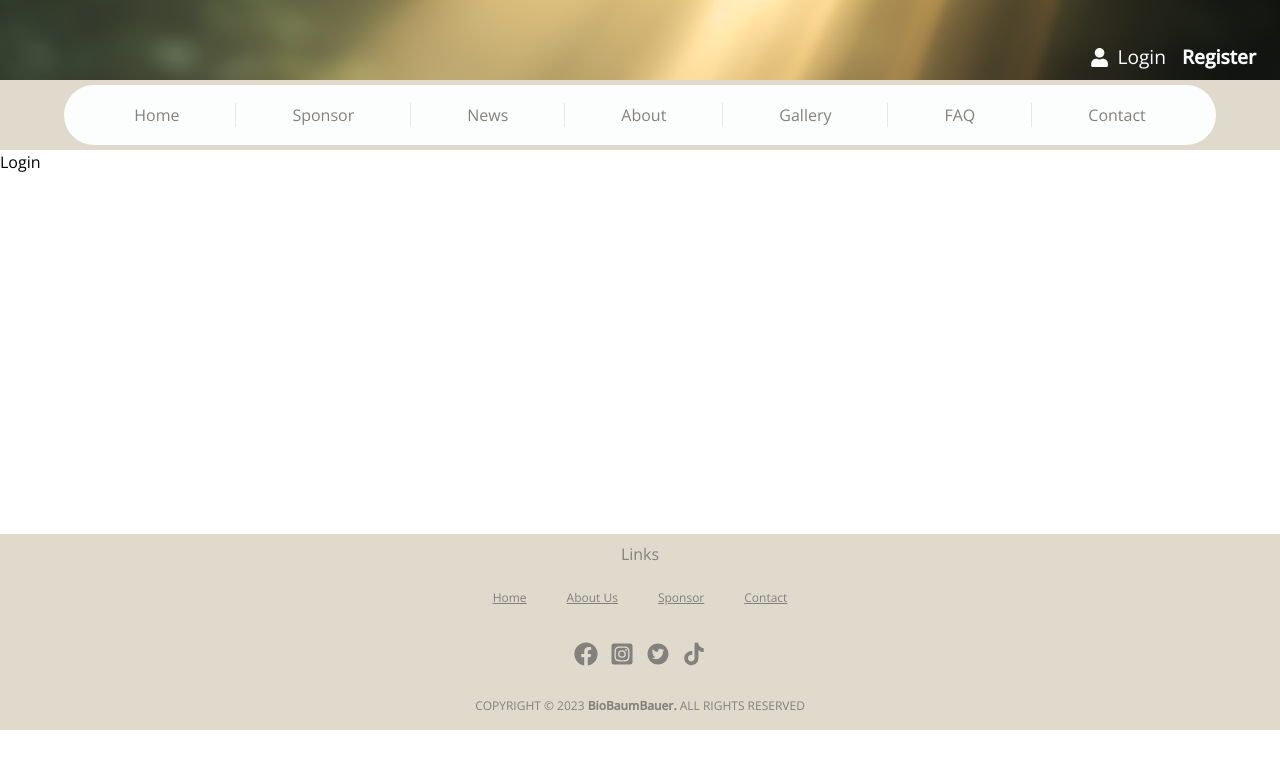
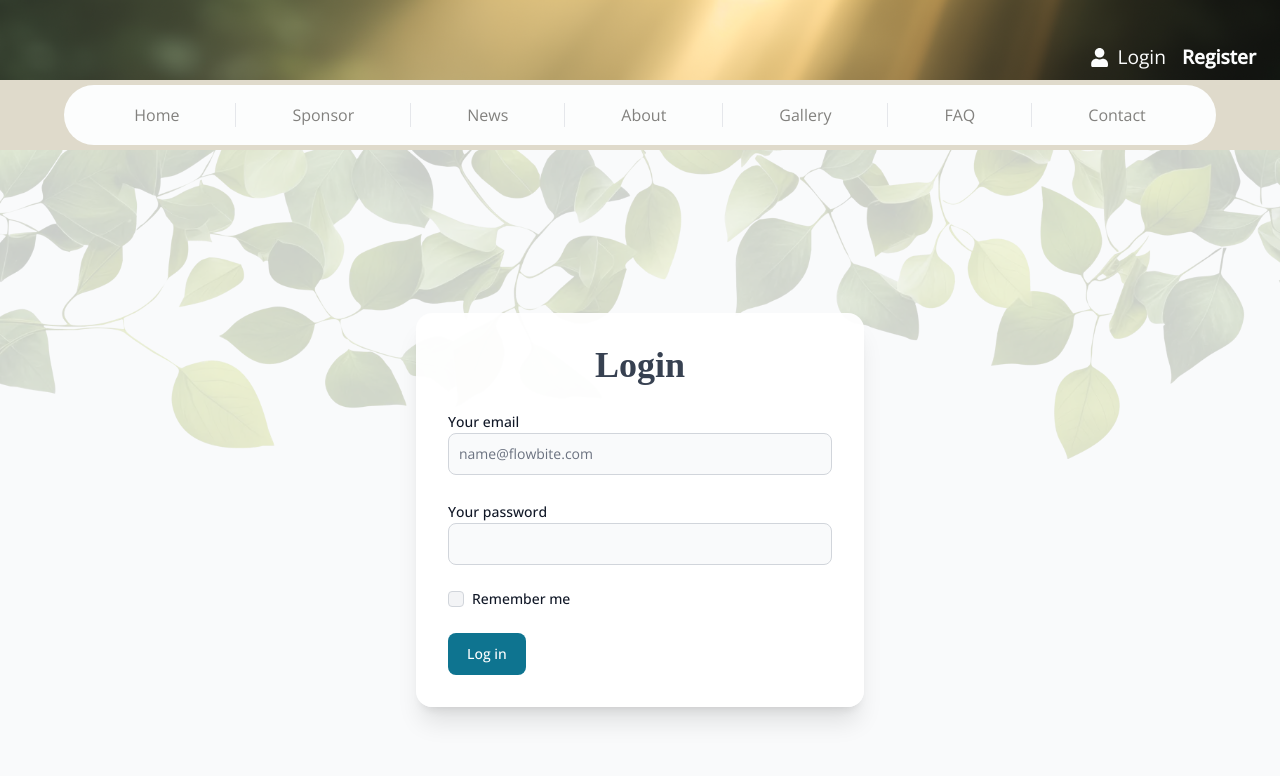
Before and after one commit to solawi-projects/baum-bauer-frontend, a React (Vite) app: page /login in a window 1280 px wide. Shown: the top 776 px of the page. Built offline with nearby package versions, Linux system fonts and the light colour scheme; a web font is replaced by a local one.

Commit message:
Added login section along with logic

```diff
--- a/src/pages/Login.jsx
+++ b/src/pages/Login.jsx
@@ -1,4 +1,87 @@
+import React, { useState } from "react";
+import { Button, Checkbox, Label, TextInput } from "flowbite-react";
+import backgroundImage from "../assets/images/leaves_background_02.webp";
+
 const Login = () => {
-  return <div>Login</div>;
+  const [email, setEmail] = useState("");
+  const [password, setPassword] = useState("");
+  const [rememberMe, setRememberMe] = useState(false);
+
+  const handleLogin = async (e) => {
+    e.preventDefault();
+    // Login logic
+    try {
+      const response = await fetch("OUR_BACKEND_ENDPOINT", {
+        method: "POST",
+        headers: {
+          "Content-Type": "application/json",
+        },
+        body: JSON.stringify({ email, password, rememberMe }),
+      });
+
+      if (!response.ok) {
+        throw new Error("Network response was not ok");
+      }
+
+      const data = await response.json();
+      console.log("Login successful:", data);
+      // Redirect user
+    } catch (error) {
+      console.error("Login error:", error);
+      // Handle errors
+    }
+  };
+
+  return (
+    <main className="relative text-font-family-color min-h-screen bg-gray-50 flex flex-col justify-center items-center">
+      <div
+        className="absolute inset-0 w-full h-[50%] bg-cover bg-center bg-opacity-20"
+        style={{ backgroundImage: `url(${backgroundImage})`, opacity: 0.2 }}
+      ></div>
+      <div className="z-10 p-8 bg-white bg-opacity-95 rounded-2xl shadow-xl max-w-md w-full space-y-6 mb-20">
+        <h2 className="text-3xl lg:text-4xl text-center font-extrabold text-gray-700">
+          Login
+        </h2>
+        <form onSubmit={handleLogin} className="space-y-6">
+          <div>
+            <Label htmlFor="email" value="Your email" />
+            <TextInput
+              id="email"
+              type="email"
+              placeholder="name@flowbite.com"
+              required
+              value={email}
+              onChange={(e) => setEmail(e.target.value)}
+            />
+          </div>
+          <div>
+            <Label htmlFor="password" value="Your password" />
+            <TextInput
+              id="password"
+              type="password"
+              required
+              value={password}
+              onChange={(e) => setPassword(e.target.value)}
+            />
+          </div>
+          <div className="flex items-center gap-2">
+            <Checkbox
+              id="remember"
+              checked={rememberMe}
+              onChange={() => setRememberMe(!rememberMe)}
+            />
+            <Label htmlFor="remember">Remember me</Label>
+          </div>
+          <Button type="submit">Log in</Button>
+        </form>
+      </div>
+      <img
+        src="src/assets/images/biobaum_about_footer_img.webp"
+        alt="Footer Image"
+        className="w-full absolute bottom-0"
+      />
+    </main>
+  );
 };
+
 export default Login;
```
